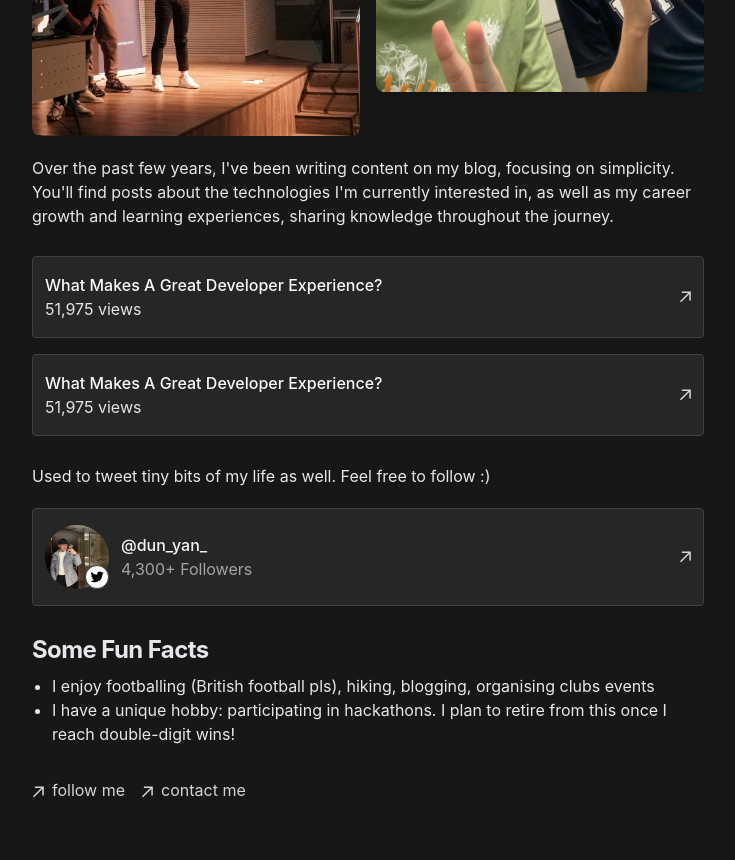
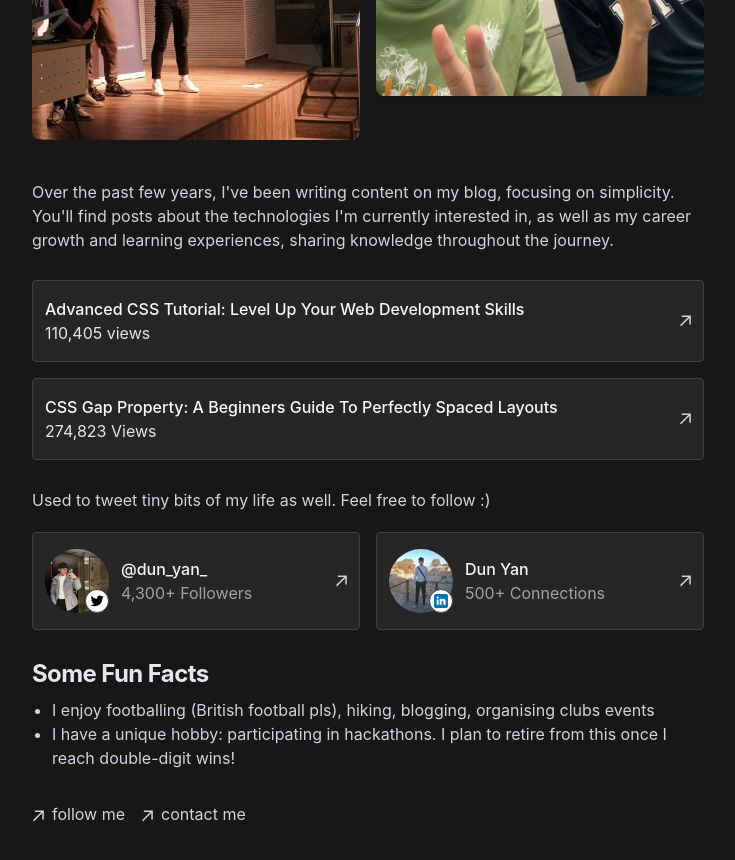
Before and after one commit to dunyanong/myportfolio, a Next.js app: page / in a window 1280 px wide. Shown: the part 1260-2120 px from the top of the page, without its empty margins (272-1007 px from the left). Built offline with nearby package versions, Linux system fonts and the light colour scheme; no server answers.

Commit message:
dunyan: changed font colors and added linkedin

```diff
--- a/components/BlogList.tsx
+++ b/components/BlogList.tsx
@@ -25,7 +25,7 @@ const BlogCard: React.FC<BlogCardProps> = ({
     <a href={bloglink} target="_blank" rel="noopener noreferrer">
       <div className="rounded overflow-hidden   duration-200 rounded-b md:rounded-b-none md:rounded-r pr-4 py-4 flex flex-col justify-between leading-normal">
         <div className="mb-8">
-          <div className={'inline-block items-center ' + tagColor + ' rounded-lg px-2 mr-2 mb-2'}>
+          <div className={'inline-block items-center bg-white' + ' rounded-lg px-2 mr-2 mb-2'}>
             <p className="text-xs text-gray-700 font-medium flex items-center">{difficulty}</p>
           </div>
           <div className="text-lg font-semibold mb-2 text-white">{title}</div>
--- a/components/gallery.tsx
+++ b/components/gallery.tsx
@@ -15,25 +15,20 @@ const Gallery = () => {
   const [images] = useState([
     {
       url: dunyanTurkey,
-      // date: "Oct 27, 2019",
-      date: "",
-
+      date: "Oct 2019",
     },
     {
       url: physicReunion,
-      // date: "Jun 10, 2022",
-      date: ""
+      date: "Jun 2022",
     },
     {
       url: sunwaymakeitchallenge,
-      // date: "Jun 6, 2024",
-      date: ""
+      date: "Jun 2024",
     },
 
     {
       url: soldering,
-      // date: "April 1, 2024",
-      date: ""
+      date: "April 2024",
 
     },
 
@@ -68,7 +63,7 @@ const Gallery = () => {
 
             {hoveredIndex === index && (
               <motion.div
-                className="absolute bottom-0 right-0 m-2 bg-opacity-50 rounded-lg p-2"
+                className="absolute top-0 left-0 m-2 bg-gray-900 rounded-lg px-2 py-1"
                 initial={{ opacity: 0 }}
                 animate={{ opacity: 1 }}
                 transition={{ duration: 0.5 }}
--- /dev/null
+++ b/components/linkedin.tsx
@@ -0,0 +1,63 @@
+import React, { useState } from "react";
+import Image from "next/image";
+import linkedinpp from '../images/my-pictures/dunyanturkey.png';
+
+const LinkedInFollowers = () => {
+  const [followersCount, setFollowersCount] = useState(500);
+
+  return (
+    <div className="flex w-full">
+      <a
+        href="https://www.linkedin.com/in/dunyan/"
+        target="_blank"
+        rel="noopener noreferrer"
+        className="flex w-full items-center justify-between rounded border px-3 py-4 border-neutral-700 bg-neutral-800"
+      >
+        <div className="flex items-center space-x-3">
+          <div className="relative h-16">
+            <Image
+              alt="Dun Yan"
+              width={64}
+              height={64}
+              decoding="async"
+              data-nimg={1}
+              className="h-16 w-16 rounded-full border border-neutral-700"
+              style={{ color: "transparent" }}
+              sizes="33vw"
+              src={linkedinpp}
+            />
+            <div className="relative -right-10 -top-6 inline-flex h-6 w-6 items-center rounded-full border bg-white p-1 border-neutral-700">
+            <svg xmlns="http://www.w3.org/2000/svg" viewBox="0 0 24 24" width="24" height="24" role="img" aria-label="LinkedIn logo">
+              <path fill="#0077B5" d="M20.5,0H3.5C1.573,0,0,1.573,0,3.5v17C0,22.427,1.573,24,3.5,24h17c1.927,0,3.5-1.573,3.5-3.5V3.5 C24,1.573,22.427,0,20.5,0z M7.882,18.475H4.632V9.338h3.25V18.475z M6.257,8.081c-1.043,0-1.883-0.847-1.883-1.892 c0-1.044,0.84-1.892,1.883-1.892c1.043,0,1.883,0.847,1.883,1.892C8.14,7.234,7.3,8.081,6.257,8.081z M19.367,18.475h-3.25v-4.933 c0-1.171-0.419-1.972-1.466-1.972c-0.801,0-1.279,0.54-1.491,1.064c-0.076,0.184-0.094,0.439-0.094,0.696v5.145h-3.25 c0,0,0.043-9.137,0-10.137h3.25v1.436c0.435-0.669,1.217-1.623,2.968-1.623c2.17,0,3.807,1.423,3.807,4.485V18.475z"/>
+            </svg>
+            </div>
+          </div>
+          <div className="flex flex-col">
+            <p className="font-medium text-neutral-100">
+              Dun Yan
+            </p>
+            <p className="text-neutral-400">
+              {followersCount.toLocaleString()}+ Connections
+            </p>
+          </div>
+        </div>
+        <div className="transform transition-transform duration-300 group-hover:-rotate-12 text-neutral-300">
+          <svg
+            width={12}
+            height={12}
+            viewBox="0 0 12 12"
+            fill="none"
+            xmlns="http://www.w3.org/2000/svg"
+          >
+            <path
+              d="M2.07102 11.3494L0.963068 10.2415L9.2017 1.98864H2.83807L2.85227 0.454545H11.8438V9.46023H10.2955L10.3097 3.09659L2.07102 11.3494Z"
+              fill="currentColor"
+            />
+          </svg>
+        </div>
+      </a>
+    </div>
+  );
+};
+
+export default LinkedInFollowers;
--- a/pages/_app.tsx
+++ b/pages/_app.tsx
@@ -9,6 +9,7 @@ interface MyAppProps {
 const MyApp: React.FC<MyAppProps> = ({ Component, pageProps }) => {
   return (
     <ChakraProvider>
+      <link rel="icon" href="/images/my-pictures/purple.png" sizes="any" />
       <div className='bg-neutral-900 w-full pb-56'>
         <Component {...pageProps} />
       </div>
@@ -16,4 +17,12 @@ const MyApp: React.FC<MyAppProps> = ({ Component, pageProps }) => {
   );
 };
 
+// export const metadata = {
+//   title: "Dun Yan",
+//   description: "Engineer Portfolio",
+//   icons: {
+//     icon: "/images/my-pictures/purple.png",
+//   },
+// };
+
 export default MyApp;
--- a/pages/index.tsx
+++ b/pages/index.tsx
@@ -6,6 +6,7 @@ import Navbar from '../components/Navbar';
 // icons
 import Gallery from '../components/gallery';
 import TwitterFollowers from '../components/twitter';
+import LinkedinFollowers from '../components/linkedin';
 
 export default function Home() {
 
@@ -43,7 +44,7 @@ export default function Home() {
           <p className="text-gray-300 mb-4">
             Ironically, despite being in a hardware-heavy course, I have a strong passion for software development. My favorite language is Go Lang, and I love tinkering with hardware and electromagnets.
           </p>
-          <p className="text-gray-300 mb-4">
+          <p className="text-gray-300 pb-5">
             Right now, I'm diving into a research project on wireless charging under the guidance of Professor Christopher Ho.
           </p>
 
@@ -53,7 +54,7 @@ export default function Home() {
 
         <Gallery />
 
-        <div className="text-gray-200 py-5">
+        <div className="text-gray-300 pb-5 pt-10">
           <p>
             Over the past few years, I've been writing content on my blog, focusing on simplicity. You'll find posts about the technologies I'm currently interested in, as well as my career growth and learning experiences, sharing knowledge throughout the journey.
           </p>
@@ -61,15 +62,15 @@ export default function Home() {
 
         <div className="py-2">
           <a
-            href="/blog/developer-experience"
-            className="flex w-full items-center justify-between rounded border  px-3 py-4 border-neutral-700 bg-neutral-800"
+            href="https://www.lambdatest.com/blog/advanced-css-tutorial/"
+            className="flex w-full items-center justify-between rounded border px-3 py-4 border-neutral-700 bg-neutral-800"
           >
             <div className="flex flex-col">
               <p className="font-medium text-neutral-50">
-                What Makes A Great Developer Experience?
+                Advanced CSS Tutorial: Level Up Your Web Development Skills
               </p>
               <p className="text-neutral-200">
-                51,975 views
+                110,405 views
               </p>
             </div>
             <div className="transform text-neutral-300 transition-transform duration-300 group-hover:-rotate-12">
@@ -91,15 +92,15 @@ export default function Home() {
 
         <div className="py-2">
           <a
-            href="/blog/developer-experience"
-            className="flex w-full items-center justify-between rounded border px-3 py-4 border-neutral-700 bg-neutral-800"
+            href="https://www.lambdatest.com/blog/css-gap-property"
+            className="flex w-full items-center justify-between rounded border  px-3 py-4 border-neutral-700 bg-neutral-800"
           >
             <div className="flex flex-col">
               <p className="font-medium text-neutral-50">
-                What Makes A Great Developer Experience?
+              CSS Gap Property: A Beginners Guide To Perfectly Spaced Layouts
               </p>
               <p className="text-neutral-200">
-                51,975 views
+                274,823 Views
               </p>
             </div>
             <div className="transform text-neutral-300 transition-transform duration-300 group-hover:-rotate-12">
@@ -119,19 +120,23 @@ export default function Home() {
           </a>
         </div>
 
-        <div className="text-gray-200 py-5">
+
+        <div className="text-gray-300 py-5">
           <p>
             Used to tweet tiny bits of my life as well. Feel free to follow :)
           </p>
         </div>
 
-        <TwitterFollowers />
+        <div className='flex flex-col md:flex-row gap-4'>
+          <TwitterFollowers />
+          <LinkedinFollowers />
+        </div>
 
 
 
         <div className="text-gray-200 pt-5">
           <h3 className="font-bold text-lg md:text-2xl tracking-tight py-2 text-gray-200">Some Fun Facts</h3>
-          <ul className='list-disc pl-5 text-gray-200'>
+          <ul className='list-disc pl-5 text-gray-300'>
             <li>I enjoy footballing (British football pls), hiking, blogging, organising clubs events</li>
             <li>I have a unique hobby: participating in hackathons. I plan to retire from this once I reach double-digit wins!</li>
           </ul>
--- a/pages/work/index.tsx
+++ b/pages/work/index.tsx
@@ -28,7 +28,7 @@ const Work = () => {
               <div className="flex flex-col pr-8">
                 <h1 className="font-bold text-3xl md:text-5xl tracking-tight mb-1 text-white">My Work 🔧 </h1>
                 <p className="text-gray-100 py-4">
-                Dedicated to creating products that people adore. Here is  a summary of my work to date.                </p>
+                Dedicated to creating products that people adore. Here is  a summary of my work to date:</p>
               </div>
             </div>
 
@@ -40,7 +40,7 @@ const Work = () => {
                   <div className="absolute w-3 h-3 bg-gray-200 rounded-full mt-1.5 -left-1.5 border border-white" />
                   <time className="mb-1 text-sm font-normal leading-none text-gray-400  flex gap-2"><SlCalender/> May 2024 - July 2024</time>
                   <h3 className="text-xl pb-2 font-semibold text-gray-100">Halogen Capital, Software Engineer (Intern)</h3>
-                  <p className="my-3 text-base font-normal text-gray-100">
+                  <p className="my-3 text-base font-normal text-gray-300">
                     Developed a tool to automate setting up testing environments for code on Amazon Web Services using Go and TypeScript. This tool ensures that the software runs smoothly and securely. Improved the look and feel of an application used by financial traders. Managed phone call and text message functionalities for better communication.
                   </p>
                 </li>
@@ -49,7 +49,7 @@ const Work = () => {
                   <div className="absolute w-3 h-3 bg-gray-200 rounded-full mt-1.5 -left-1.5 border border-white" />
                   <time className="mb-1 text-sm font-normal leading-none text-gray-400 flex gap-2"><SlCalender/> April 2023 - July 2023</time>
                   <h3 className="text-xl pb-2 font-semibold text-gray-100">DoctorOnCall, Software Engineer (Intern)</h3>
-                  <p className="my-3 text-base font-normal text-gray-100">
+                  <p className="my-3 text-base font-normal text-gray-300">
                     Built a catalog of software tools that helps doctors and patients find medicines and information quickly. Improved the way data is stored and searched, making it faster and more reliable. Moved information to a new cloud service to make sure it's safe and easy to access.
                   </p>
                 </li>
@@ -58,7 +58,7 @@ const Work = () => {
                   <div className="absolute w-3 h-3 bg-gray-200 rounded-full mt-1.5 -left-1.5 border border-white" />
                   <time className="mb-1 text-sm font-normal leading-none text-gray-400 flex gap-2"><SlCalender/> December 2022 - April 2023</time>
                   <h3 className="text-xl pb-2 font-semibold text-gray-100">Lambdatest, Software Developer, Technical Software Writer (Intern)</h3>
-                  <p className="my-3 text-base font-normal text-gray-100">
+                  <p className="my-3 text-base font-normal text-gray-300">
                     Created easy-to-understand guides to help people use new technology for testing websites. Wrote an article that explained how websites work, which many people found helpful. Built user interfaces that make websites and applications easy and enjoyable to use.
                   </p>
                 </li>
```
